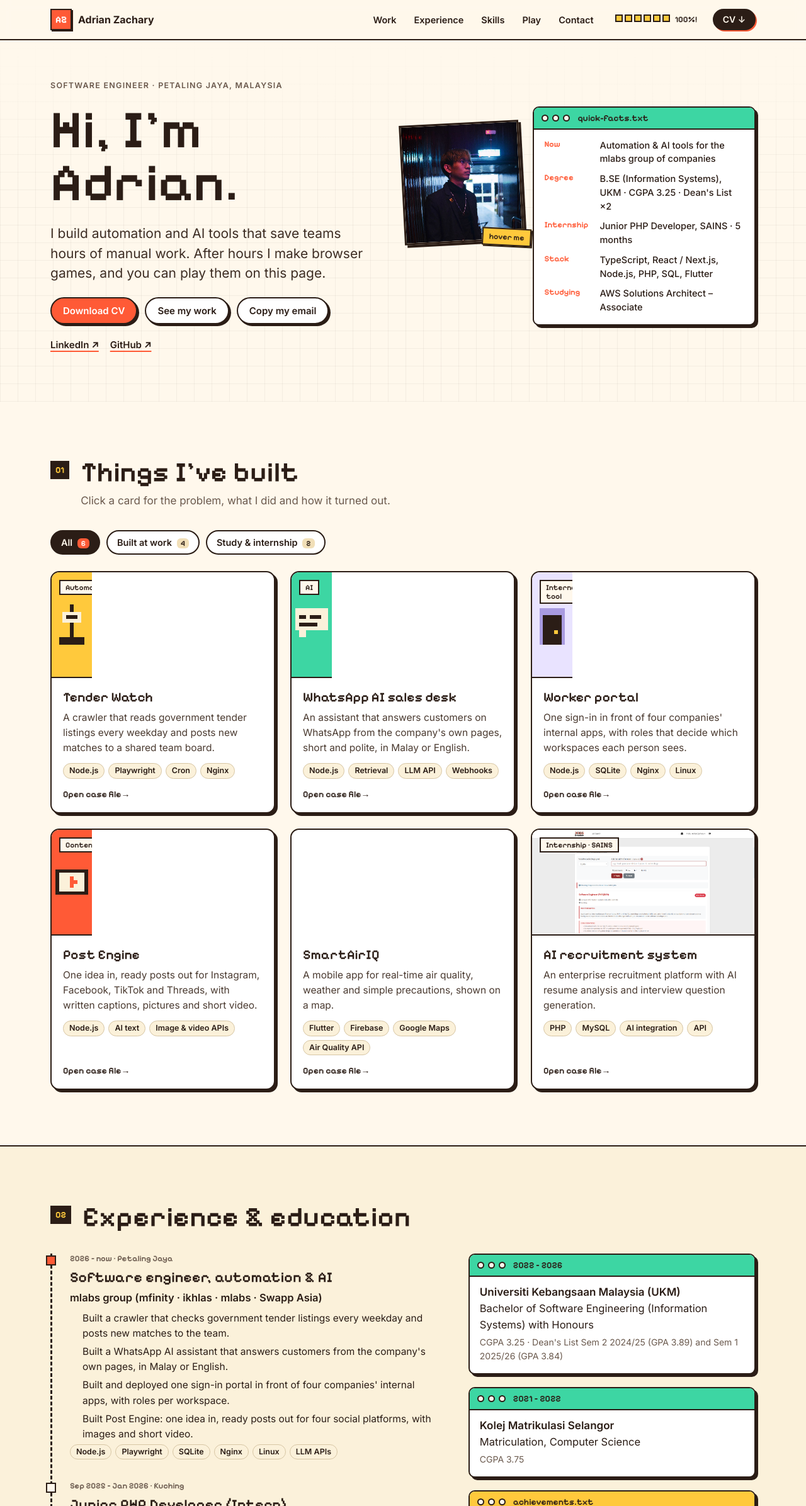
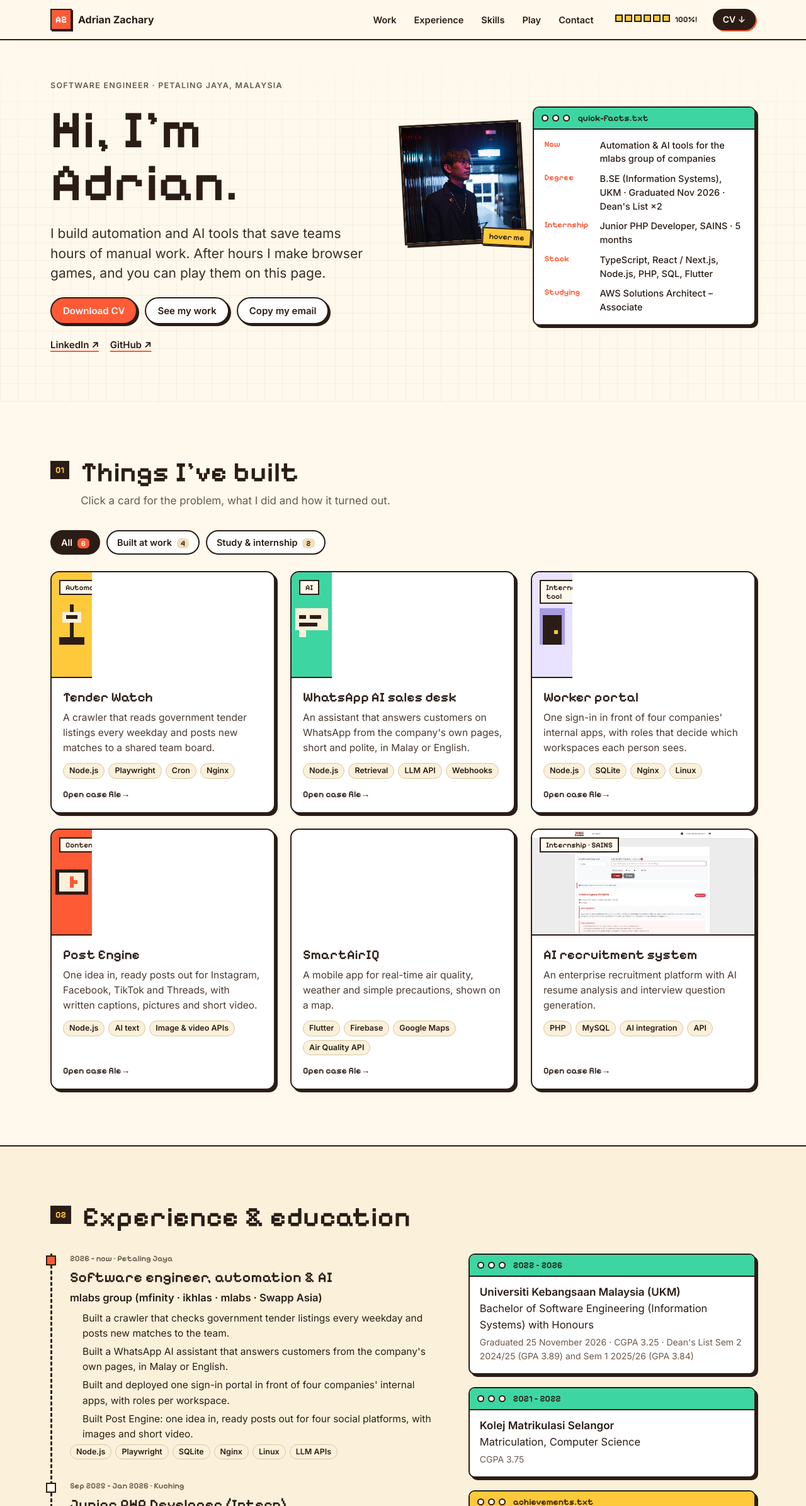
Before and after one commit to JustZachary/adrian-zachary-portfolio, a Next.js app in the folder temp-portfolio/: page / in a window 1280 px wide. Shown: the top 2392 px of the page at 63% size. Built offline with nearby package versions, Linux system fonts and the light colour scheme.

Commit message:
Graduated Nov 2026

```diff
--- a/temp-portfolio/src/data/profile.ts
+++ b/temp-portfolio/src/data/profile.ts
@@ -24,7 +24,7 @@ export const PROFILE = {
 /* The 30-second version, top of the page. One line each. */
 export const QUICK_FACTS: { label: string; value: string }[] = [
   { label: "Now", value: "Automation & AI tools for the mlabs group of companies" },
-  { label: "Degree", value: "B.SE (Information Systems), UKM · CGPA 3.25 · Dean's List ×2" },
+  { label: "Degree", value: "B.SE (Information Systems), UKM · Graduated Nov 2026 · Dean's List ×2" },
   { label: "Internship", value: "Junior PHP Developer, SAINS · 5 months" },
   { label: "Stack", value: "TypeScript, React / Next.js, Node.js, PHP, SQL, Flutter" },
   { label: "Studying", value: "AWS Solutions Architect – Associate" },
@@ -71,8 +71,8 @@ export const EDUCATION = [
   {
     school: "Universiti Kebangsaan Malaysia (UKM)",
     what: "Bachelor of Software Engineering (Information Systems) with Honours",
-    when: "2022 – 2026", // CHECK: graduation year
-    detail: "CGPA 3.25 · Dean's List Sem 2 2024/25 (GPA 3.89) and Sem 1 2025/26 (GPA 3.84)",
+    when: "2022 – 2026",
+    detail: "Graduated 25 November 2026 · CGPA 3.25 · Dean's List Sem 2 2024/25 (GPA 3.89) and Sem 1 2025/26 (GPA 3.84)",
   },
   {
     school: "Kolej Matrikulasi Selangor",
```
